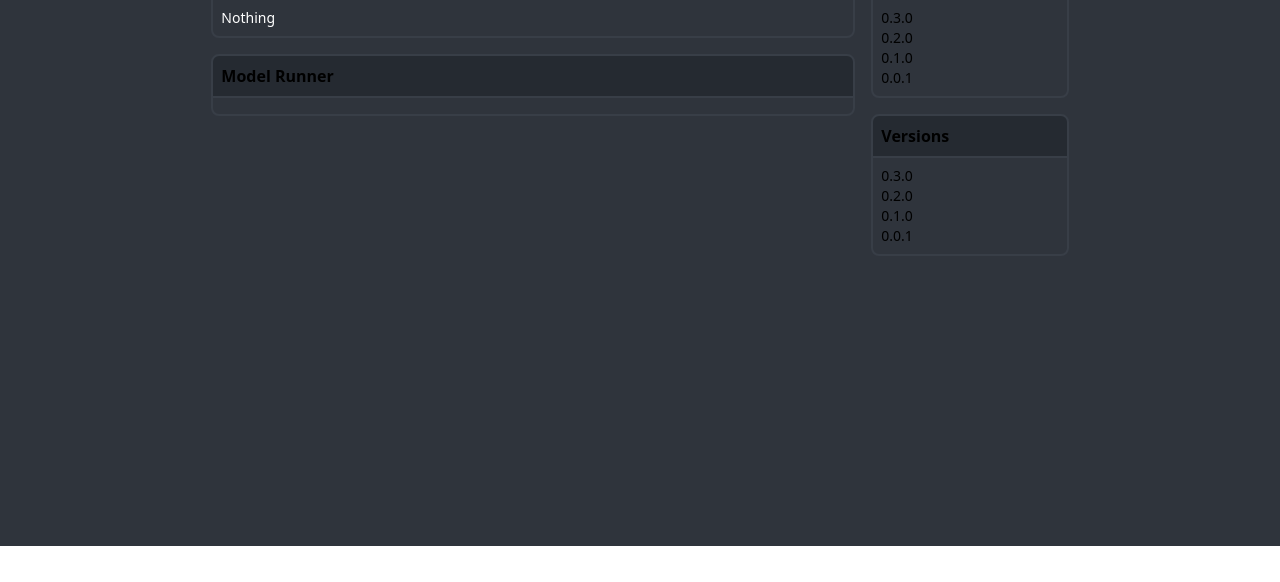
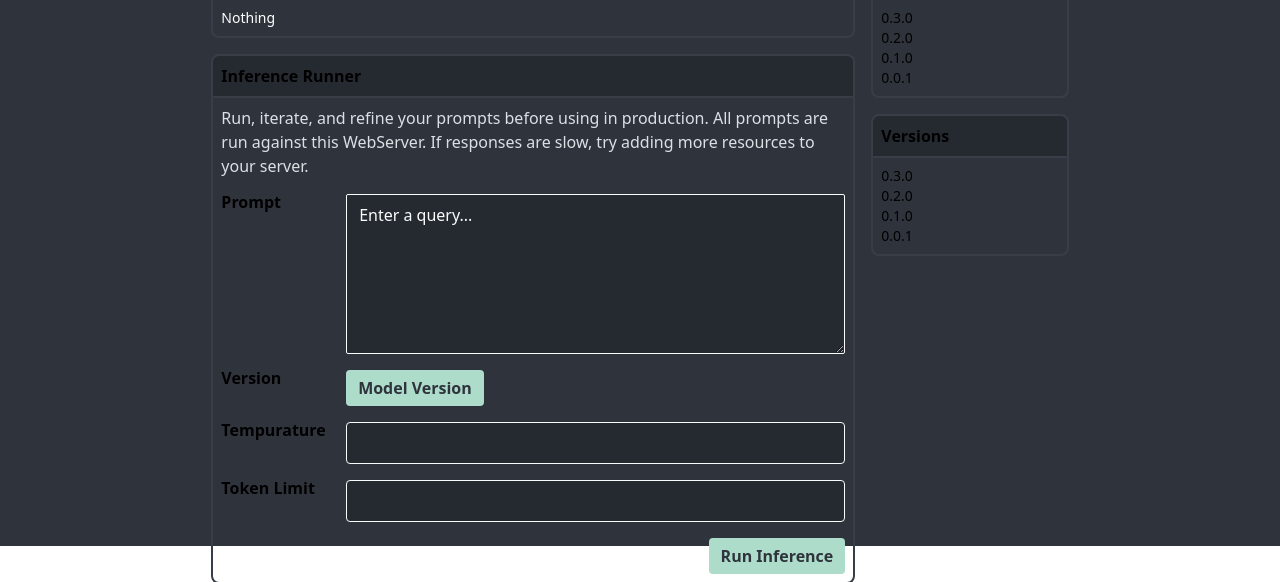
Before and after one commit to IntrinsicLabsAI/intrinsic-model-server, a React (Vite) app in the folder frontend/: page /model/1 in a window 1280 px wide. Shown: the part 254-836 px from the top of the page. Before the commit the page ends 800 px from the top, so only its background shows below. Built offline with nearby package versions, Linux system fonts and the light colour scheme; no server answers; a web font is replaced by a local one.

Commit message:
Tarrek's InferenceRunner (#33)
Add back inferencerunner

```diff
--- a/frontend/src/components/InferenceRunner.tsx
+++ b/frontend/src/components/InferenceRunner.tsx
@@ -1,6 +1,78 @@
+import { useState } from "react"
+import Dropdown from "./core/Dropdown"
+import DropdownItem from "./core/DropdownItem"
+import Widget from "./core/Widget"
+import { Icon } from "@blueprintjs/core";
+
 export default function InferenceRunner() {
+    const [isRunning, setIsRunning] = useState(false);
+
     return (
-        <div>
-        </div>
+        <Widget title="Inference Runner">
+            <div>
+                {!isRunning ? (
+                    <div className="flex flex-col w-full gap-4">
+                        <div className="flex flex-row w-full gap-4 justify-start">
+                            <h3 className=" text-gray-200">
+                                Run, iterate, and refine your prompts before using in production.
+                                All prompts are run against this WebServer.
+                                If responses are slow, try adding more resources to your server.</h3>
+                        </div>
+
+                        <div className="flex flex-row w-full gap-4 justify-start">
+                            <h3 className=" font-semibold leading-none">Prompt</h3>
+                            <textarea className="ml-auto w-[80%] bg-dark-200 focus:border-primary-100 focus:ring-0 focus:shadow-none rounded-sm h-40 text-gray-400" id="query" placeholder="Enter a query..." />
+                        </div>
+
+                        <div className="flex flex-row w-full gap-4 justify-start">
+                            <h3 className=" flex-grow font-semibold leading-none">Version</h3>
+                            <div className=" items-baseline w-[80%]">
+                                <Dropdown buttonText="Model Version">
+                                    <DropdownItem name="0.1.0" />
+                                    <DropdownItem name="0.2.0" />
+                                    <DropdownItem name="0.3.0" />
+                                </Dropdown>
+                            </div>
+                        </div>
+
+                        <div className="flex flex-row w-full gap-4 justify-start">
+                            <h3 className=" font-semibold leading-none">Tempurature</h3>
+                            <input className="ml-auto w-[80%] focus:border-primary-100 focus:ring-0 focus:shadow-none rounded bg-dark-200 text-gray-400" type="number" id="temp" />
+                        </div>
+
+                        <div className="flex flex-row w-full gap-4 justify-start">
+                            <h3 className=" font-semibold leading-none">Token Limit</h3>
+                            <input className="ml-auto w-[80%] focus:border-primary-100 focus:ring-0 focus:shadow-none rounded bg-dark-200 text-gray-400" type="number" id="token" />
+                        </div>
+
+                        <div className="flex flex-row w-full gap-4 justify-start">
+                            <button className="px-3 py-1.5 bg-primary-100 rounded hover:bg-primary-500 ml-auto" onClick={() => setIsRunning(true)}>
+                                <p className=" text-dark-300 font-semibold ">Run Inference</p>
+                            </button>
+                        </div>
+                    </div>
+                ) : (
+                    <>
+                    <div className="flex flex-col gap-2 w-full p-4 rounded bg-dark-200">
+                        <div className=" flex flex-row ">
+                            <h3 className=" font-semibold">Running Compleation Query</h3>
+                            <div className="ml-auto cursor-pointer p-1 hover:bg-primary-100/20 hover:rounded" onClick={() => setIsRunning(false)}><Icon icon="cross" color="#F6F7F9" /></div>
+                        </div>
+                        <h3 className=" font-mono text-sm ">
+                            This is the query a user entered. This will show the information that a user entered previously. This is the prompt. This is the query a user entered. This will show the information that a user entered previously. This is the prompt.
+                        </h3>
+                        <div className=" flex flex-row gap-3">
+                            <p className=" text-xs font-bold px-1.5 py-1 bg-primary-100 rounded text-dark-400"> Version: 0.1.0 </p>
+                            <p className=" text-xs font-bold px-1.5 py-1 bg-primary-100 rounded text-dark-400"> Temperature: 0.12 </p>
+                            <p className=" text-xs font-bold px-1.5 py-1 bg-primary-100 rounded text-dark-400"> Tokens: 128 </p>
+                        </div>
+                    </div>
+                    <div className="mt-4">
+                        <p>Put results here...</p>
+                    </div>
+                    </>
+                )}
+            </div>
+        </Widget>
     )
 }
--- a/frontend/src/pages/ModelPage.tsx
+++ b/frontend/src/pages/ModelPage.tsx
@@ -69,9 +69,7 @@ function() {
                                 />
                         </Widget>
                     </div>
-                    <Widget title="Model Runner">
-                        <InferenceRunner />
-                    </Widget>
+                    <InferenceRunner />
                 </>
             }
 
```
